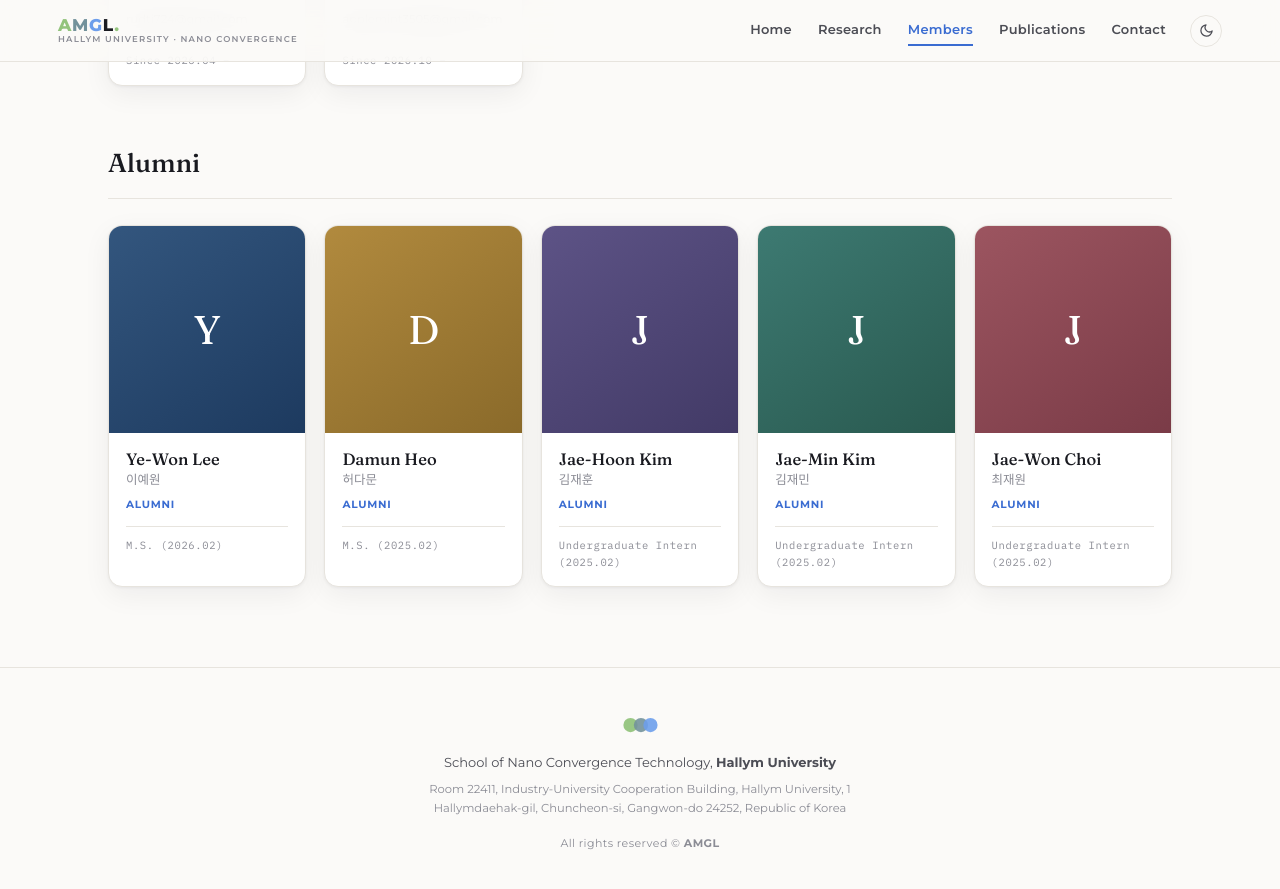
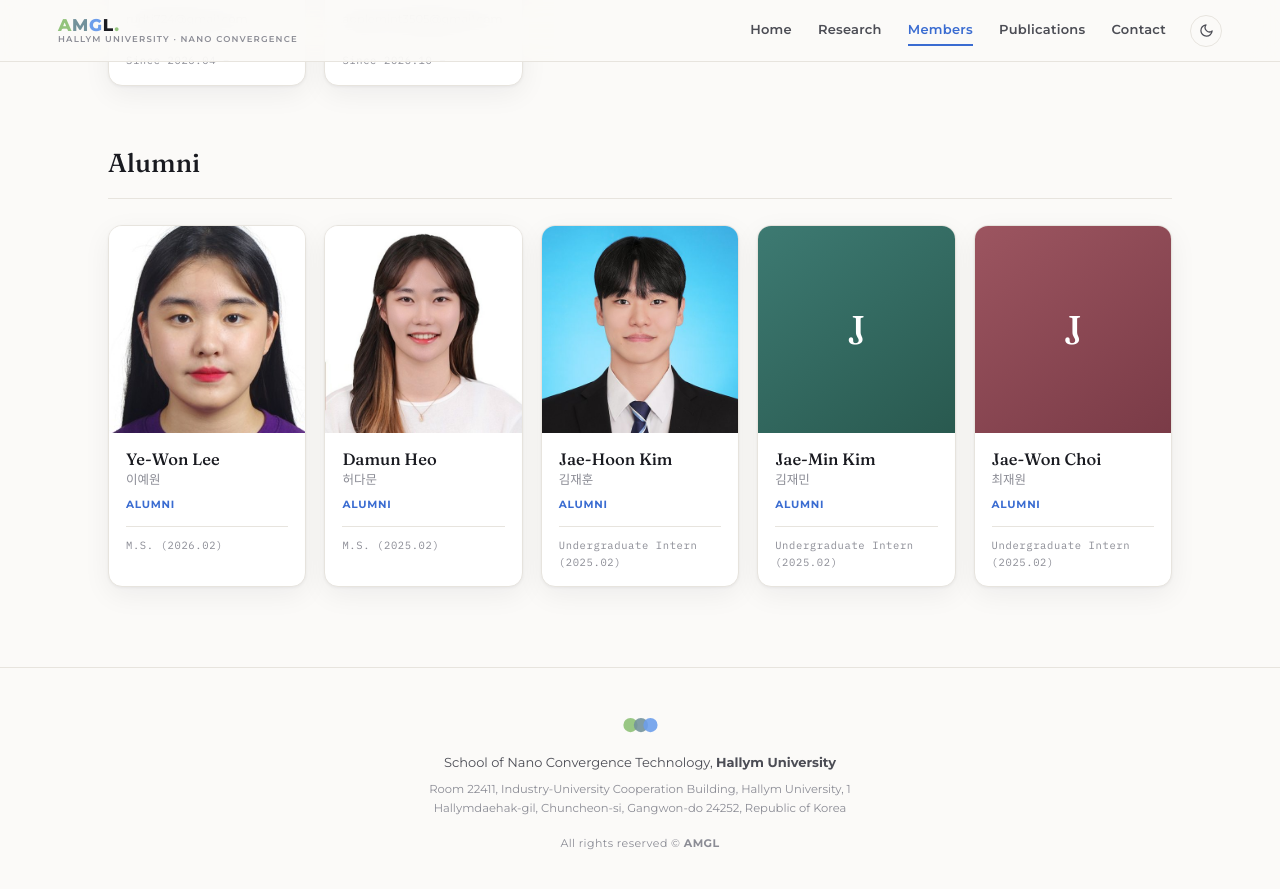
Before and after one commit to HTKRS/AMGL, a Jekyll site: the page built from members.html, in a window 1280 px wide and 900 px high, scrolled down 2853 px. Shown: the top 889 px of the window. Built offline with Jekyll 4.4.1, drawn with Linux system fonts in a browser that asks for light colours.

Commit message:
Update _data/members.yml (via Pages CMS)

```diff
--- a/_data/members.yml
+++ b/_data/members.yml
@@ -131,12 +131,15 @@ alumni:
   - name_en: Ye-Won Lee
     name_kr: 이예원
     note: M.S. (2026.02)
+    photo: Ye-Won Lee.jpg
   - name_en: Damun Heo
     name_kr: 허다문
     note: M.S. (2025.02)
+    photo: Damun Heo.jpg
   - name_en: Jae-Hoon Kim
     name_kr: 김재훈
     note: Undergraduate Intern (2025.02)
+    photo: Jae-Hoon Kim.jpg
   - name_en: Jae-Min Kim
     name_kr: 김재민
     note: Undergraduate Intern (2025.02)
```
